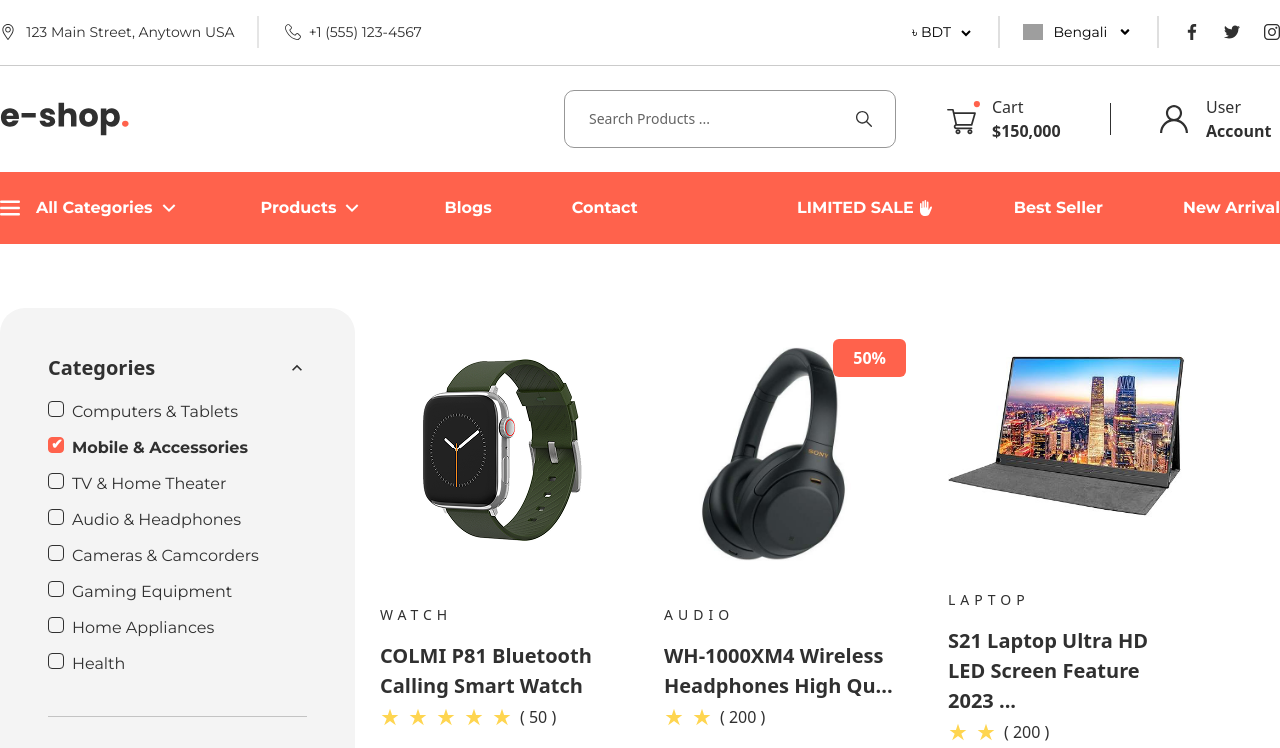
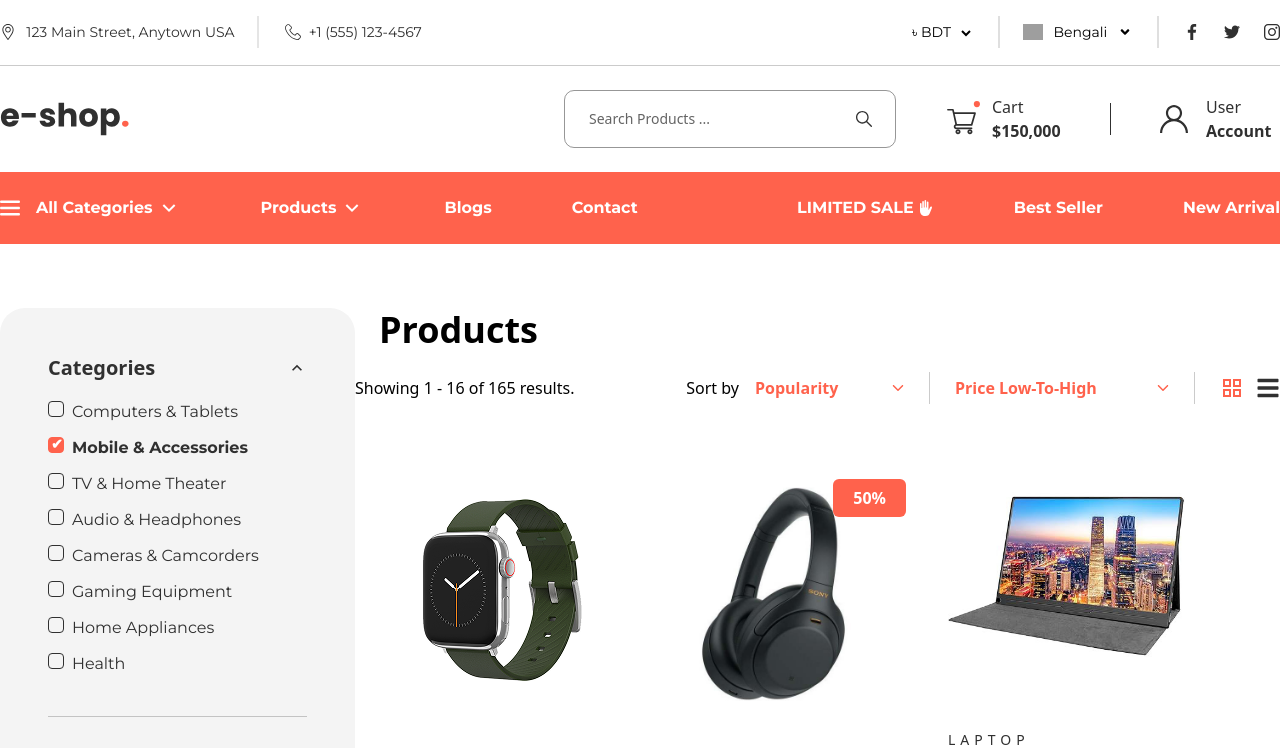
Before and after one commit to ramen72/OYA-Project-16-E-Shop, a React (Vite) app: page /product-list in a window 1280 px wide. Shown: the top 748 px of the page. Built offline with nearby package versions, Linux system fonts and the light colour scheme; grey boxes are pictures that could not be loaded.

Commit message:
Update Pagination page with productListpage at 01-07-2025_1649.

```diff
--- a/src/components/commonLayouts/Pagination.jsx
+++ b/src/components/commonLayouts/Pagination.jsx
@@ -1,6 +1,12 @@
 import React, { useState } from "react";
 
-const Pagination = ({ totalItems, itemPerPage, currentPage, onPageChange }) => {
+const Pagination = ({
+  totalItems,
+  itemPerPage,
+  currentPage,
+  onPageChange,
+  position,
+}) => {
   const [isPaginationHover, setIsPaginationHover] = useState(false);
   const [active, setActive] = useState(1);
 
@@ -68,7 +74,7 @@ const Pagination = ({ totalItems, itemPerPage, currentPage, onPageChange }) => {
           &gt;
         </button>
       </div>
-      <span>
+      <span className={`${position && "absolute top-17"}`}>
         Showing{" "}
         {itemPerPage * (currentPage - 1) < 1
           ? 1
--- a/src/pages/ProductListPages.jsx
+++ b/src/pages/ProductListPages.jsx
@@ -6,6 +6,9 @@ import Pagination from "../components/commonLayouts/Pagination";
 import CategoryLeftSideBar from "../components/CategoryLeftSideBar";
 import BrandLeftSideBar from "../components/BrandLeftSideBar";
 import PriceRange from "../components/PriceRange";
+import { IoIosArrowDown } from "react-icons/io";
+import { MdGridView } from "react-icons/md";
+import { FaBars } from "react-icons/fa";
 
 const ProductListPages = () => {
   const [currentPage, setCurrentPage] = useState(1);
@@ -22,16 +25,54 @@ const ProductListPages = () => {
       <div className={`mt-16 mb-20`}>
         <Container>
           <div className={`flex justify-between`}>
-            <div className={`w-[355px]`}>
+            <div className={`w-[355px] relative`}>
               <div
-                className={`bg-lightGray justify-between rounded-[25px] p-12`}
+                className={`bg-lightGray justify-between rounded-[25px] p-12 sticky top-0`}
               >
                 <CategoryLeftSideBar />
                 <BrandLeftSideBar />
                 <PriceRange />
               </div>
             </div>
-            <div className={`w-[1139px]`}>
+            <div className={`w-[1139px] relative`}>
+              <div className={`pl-6`}>
+                <h2
+                  className={`font-["poppins"] font-semibold text-4xl leading-11 mb-6`}
+                >
+                  Products
+                </h2>
+                <div
+                  className={`flex justify-end items-center gap-x-[49px] pb-12`}
+                >
+                  <div
+                    className={`flex items-center gap-x-4 relative after:content=[""] after:w-[1px] after:h-8 after:bg-black-25 after:absolute after:-right-6  after:top-1/2 after:-translate-y-1/2`}
+                  >
+                    <p className={`font-["mMontserrat] font-normal text-base`}>
+                      Sort by
+                    </p>
+                    <button
+                      className={`w-[151px] font-["montserrat] font-bold text-base text-orange capitalize flex justify-between items-center`}
+                    >
+                      Popularity
+                      <IoIosArrowDown />
+                    </button>
+                  </div>
+                  <div
+                    className={`flex items-center gap-x-4 relative after:content=[""] after:w-[1px] after:h-8 after:bg-black-25 after:absolute after:-right-6 after:top-1/2 after:-translate-y-1/2`}
+                  >
+                    <button
+                      className={`w-[216px] font-["montserrat] font-bold text-base text-orange capitalize flex justify-between items-center`}
+                    >
+                      Price Low-to-High
+                      <IoIosArrowDown />
+                    </button>
+                  </div>
+                  <div className={`flex justify-end items-center gap-x-3`}>
+                    <MdGridView className={`text-2xl text-orange`} />
+                    <FaBars className={`text-2xl text-black`} />
+                  </div>
+                </div>
+              </div>
               <div className="flex flex-wrap items-center gap-0">
                 {currentProducts.map((item, index) => (
                   <ProductLayout
@@ -53,6 +94,7 @@ const ProductListPages = () => {
                 itemPerPage={itemPerPage}
                 currentPage={currentPage}
                 onPageChange={setCurrentPage}
+                position={true}
               />
             </div>
           </div>
```
Also changed, not shown: 1 other file (tests, documents, lock files or other folders).
